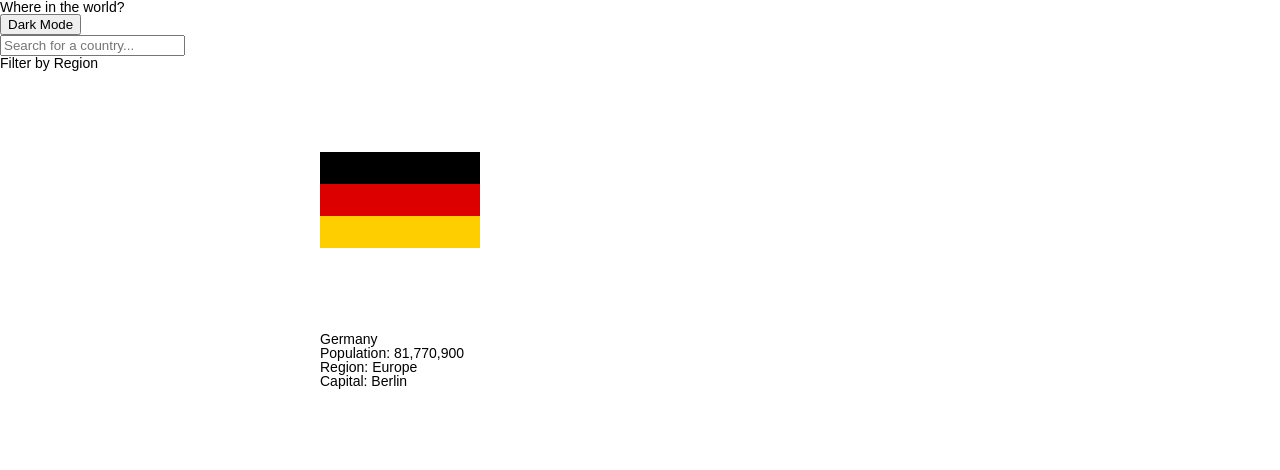
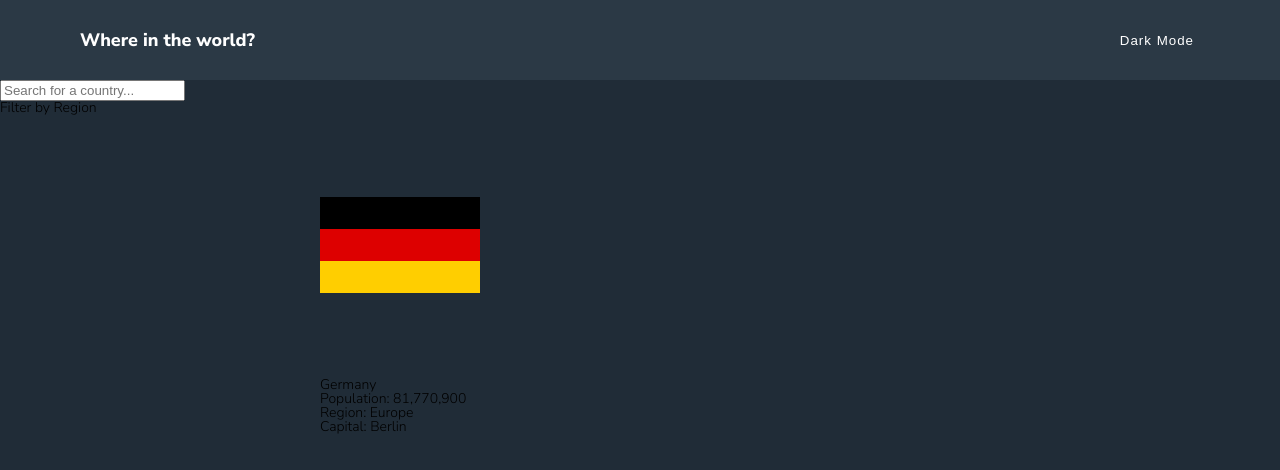
Before and after one commit to CorbicBojana/JS14, a website: page dist/index.html in a window 1280 px wide. Drawn offline with Linux system fonts and the light colour scheme.

Commit message:
add style for header

```diff
--- a/app/scss/_fonts.scss
+++ b/app/scss/_fonts.scss
@@ -0,0 +1 @@
+@import url('https://fonts.googleapis.com/css2?family=Nunito+Sans:wght@300;600;800&display=swap');
--- a/app/scss/_variables.scss
+++ b/app/scss/_variables.scss
@@ -0,0 +1,7 @@
+// neutral colors
+$dark_mode_elements: hsl(209, 23%, 22%);
+$dark_mode_background: hsl(207, 26%, 17%);
+$light_mode_text: hsl(200, 15%, 8%);
+$light_mode_input: hsl(0, 0%, 52%);
+$light_mode_background: hsl(0, 0%, 98%);
+$white_color: hsl(0, 0%, 100%);
--- a/app/scss/main.scss
+++ b/app/scss/main.scss
@@ -16,8 +16,8 @@ body {
   font-size: 1.4rem;
   font-family: 'Nunito Sans', sans-serif;
   overflow-x: hidden;
+  background-color: $dark_mode_background;
 }
-
 
 .row {
   display: flex;
@@ -29,3 +29,30 @@ body {
 .col {
   width: 50%;
 }
+
+// HEADER
+.header {
+  height: 8rem;
+  background-color: $dark_mode_elements;
+  padding: 0 8rem;
+  display: flex;
+  flex-wrap: wrap;
+  justify-content: space-between;
+  align-items: center;
+
+  h2 {
+    font-size: 1.8rem;
+    color: $white_color;
+    font-weight: 800;
+  }
+
+  .button {
+    display: inline-block;
+    background-color: transparent;
+    color: $white_color;
+    font-weight: 300;
+    letter-spacing: 0.1rem;
+    border: none;
+    outline: none;
+  }
+}
```
Also changed, not shown: dist/css/main.css, dist/css/main.min.css.
